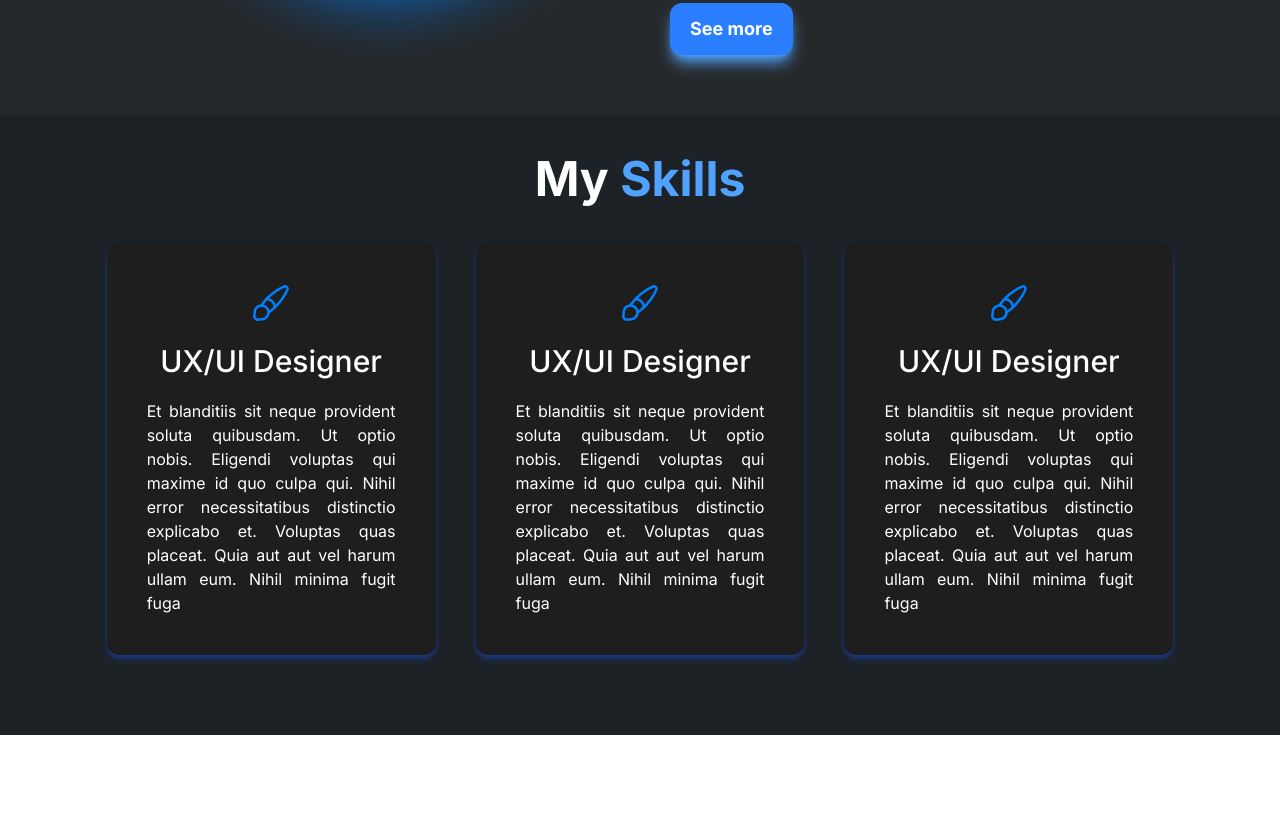
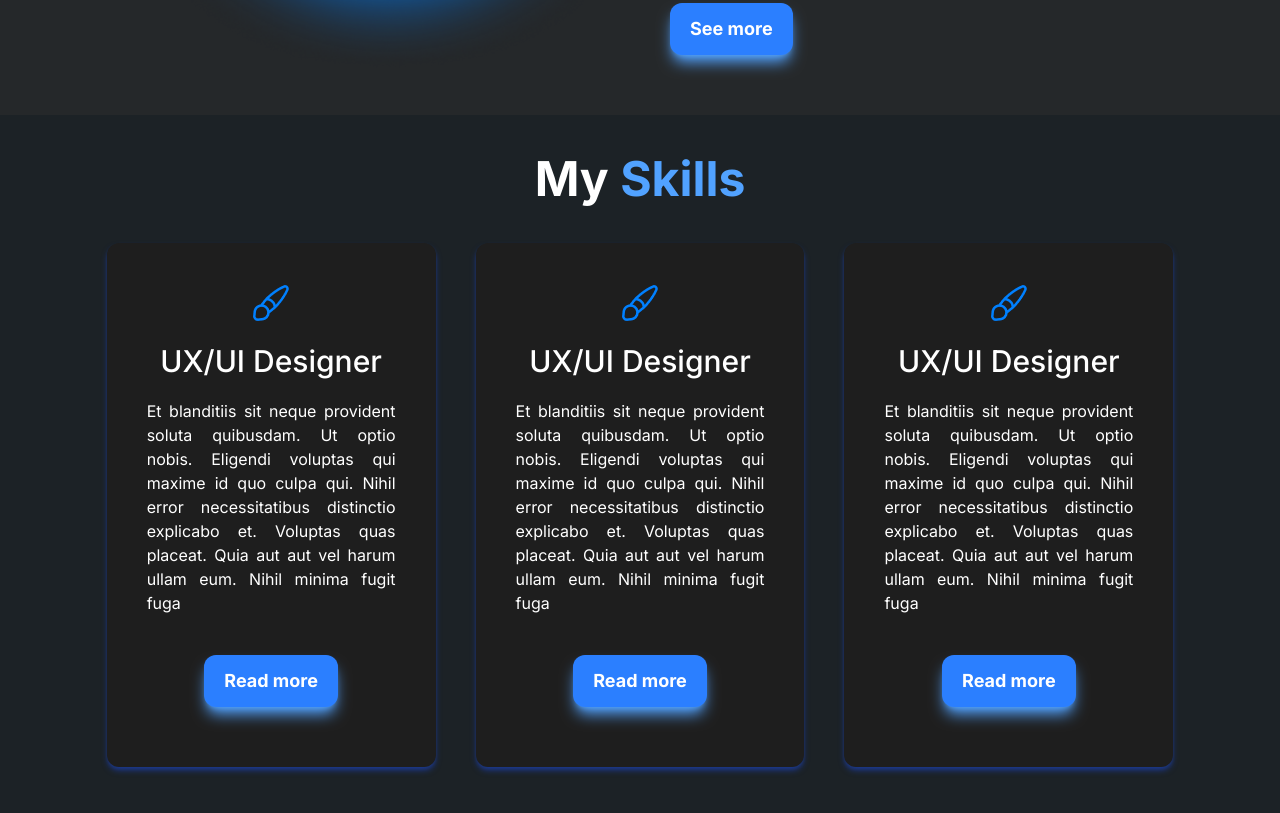
Before and after one commit to AhmedSami019/practice-of-tailwind, a plain HTML site: page index.html in a window 1280 px wide. Shown: the part 1253-2066 px from the top of the page. Before the commit the page ends 1988 px from the top, so only its background shows below. Drawn offline with nearby package versions, Linux system fonts and the light colour scheme.

Commit message:
finished the skills section

```diff
--- a/index.html
+++ b/index.html
@@ -104,7 +104,7 @@
           My <span class="text-blue-400">Skills</span>
         </h2>
         <!-- this is the card section -->
-        <div class="grid grid-cols-1 md:grid-cols-3 gap-10 py-10">
+        <div class="grid grid-cols-1 md:grid-cols-2 lg:grid-cols-3 gap-10 py-10">
           <!-- this is single card -->
           <div
             class="bg-[#1E1E1E] shadow-blue-900 shadow-md p-10 rounded-xl flex flex-col items-center gap-5 text-justify"
@@ -119,6 +119,11 @@
               necessitatibus distinctio explicabo et. Voluptas quas placeat.
               Quia aut aut vel harum ullam eum. Nihil minima fugit fuga
             </p>
+            <button
+            class="bg-blue-500 py-3 px-5 rounded-xl font-bold text-lg my-5 shadow-lg shadow-blue-400"
+          >
+            Read more
+          </button>
           </div>
           <!-- this is single card -->
           <div
@@ -134,6 +139,11 @@
               necessitatibus distinctio explicabo et. Voluptas quas placeat.
               Quia aut aut vel harum ullam eum. Nihil minima fugit fuga
             </p>
+            <button
+            class="bg-blue-500 py-3 px-5 rounded-xl font-bold text-lg my-5 shadow-lg shadow-blue-400"
+          >
+            Read more
+          </button>
           </div>
           <!-- this is single card -->
           <div
@@ -149,6 +159,11 @@
               necessitatibus distinctio explicabo et. Voluptas quas placeat.
               Quia aut aut vel harum ullam eum. Nihil minima fugit fuga
             </p>
+            <button
+            class="bg-blue-500 py-3 px-5 rounded-xl font-bold text-lg my-5 shadow-lg shadow-blue-400"
+          >
+            Read more
+          </button>
           </div>
 
         </div>
```
